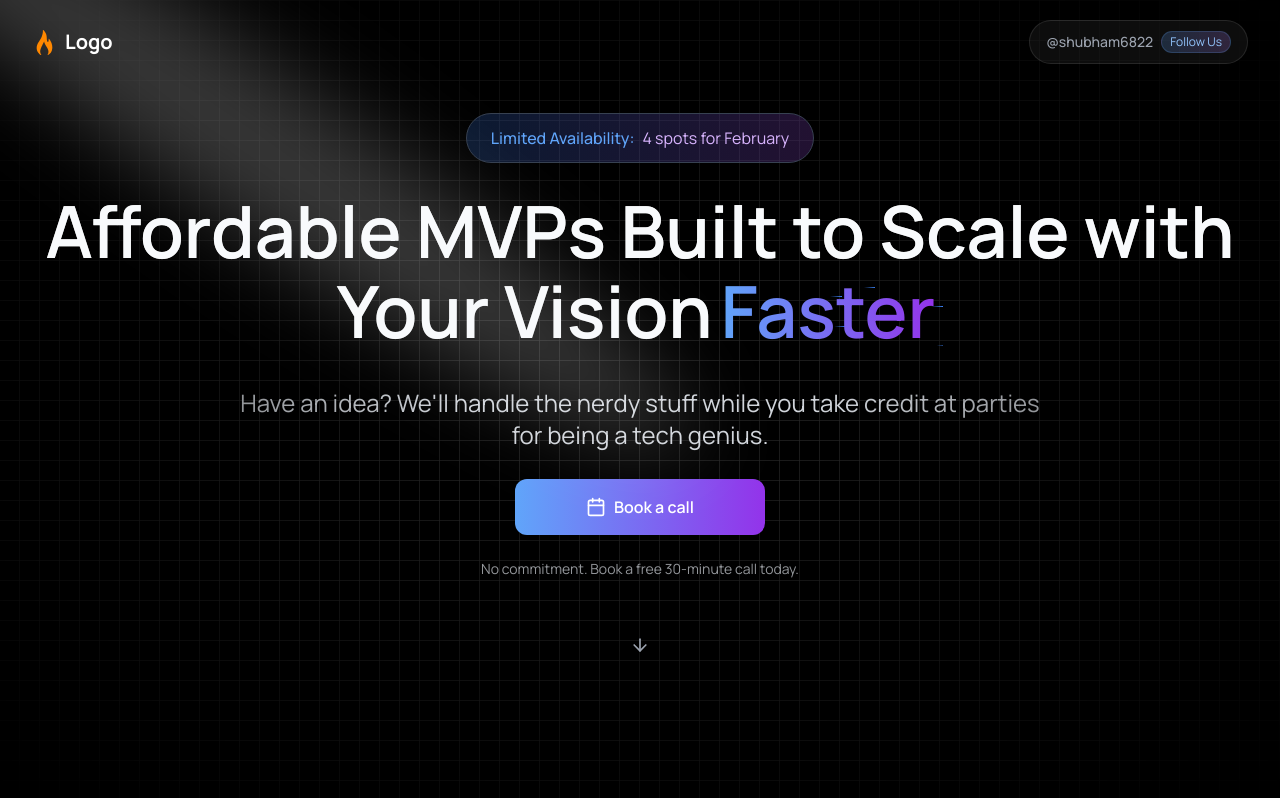
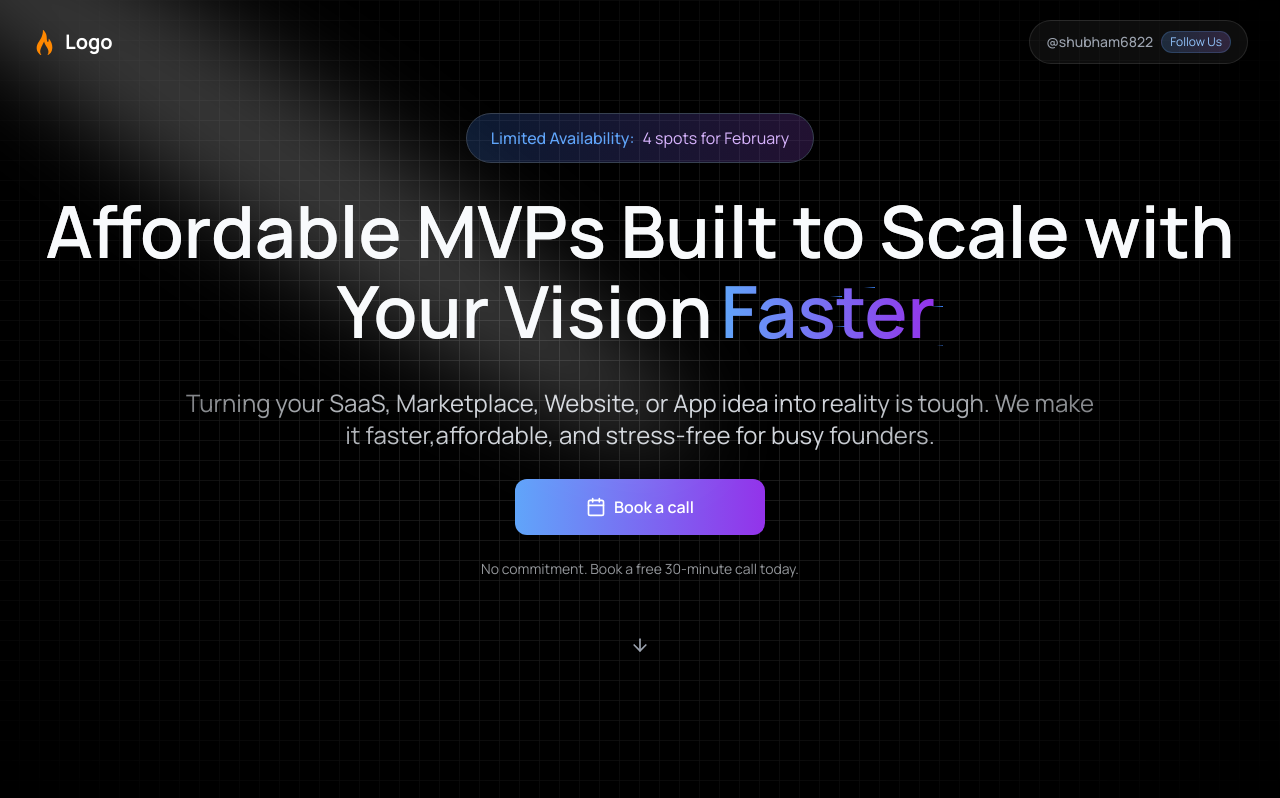
Before and after one commit to shubham6822/labs, a Next.js app: page / in a window 1280 px wide. Shown: the top 798 px of the page. Built offline with nearby package versions, Linux system fonts and the light colour scheme.

Commit message:
below heading

```diff
--- a/components/HeroSection.tsx
+++ b/components/HeroSection.tsx
@@ -29,10 +29,9 @@ export default function HeroSection() {
         </div>
         <div>
           <span className="sm:text-2xl  text-gray-300">
-            Have an idea? We&apos;ll handle the nerdy stuff while you take
-            credit at parties
+            Turning your SaaS, Marketplace, Website, or App idea into reality is tough. We make
             <br className="sm:flex sm:flex-row hidden" />
-            <span>for being a tech genius.</span>
+            <span> it faster,affordable, and stress-free for busy founders.</span>
           </span>
         </div>
         <div className=" w-full max-w-[250px] mx-auto flex flex-col sm:flex-row justify-center items-stretch space-y-2 sm:space-y-0 sm:space-x-4 md:space-x-6 mt-7">
```
